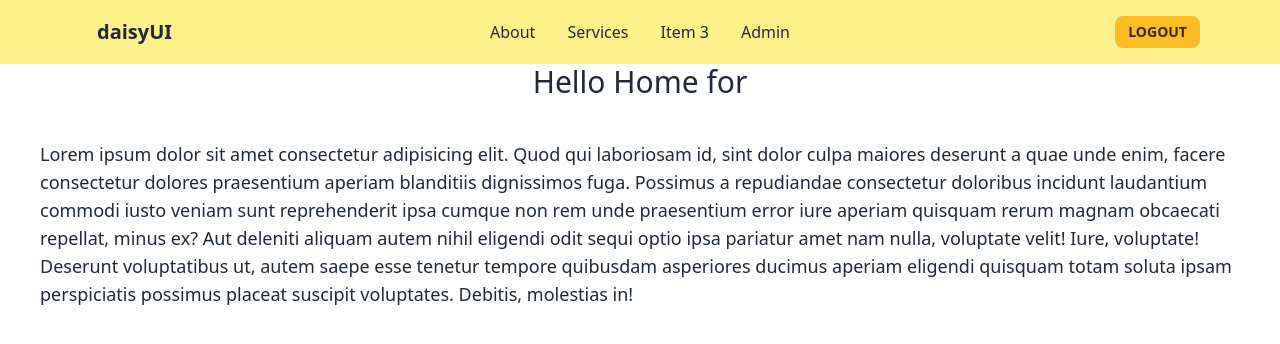
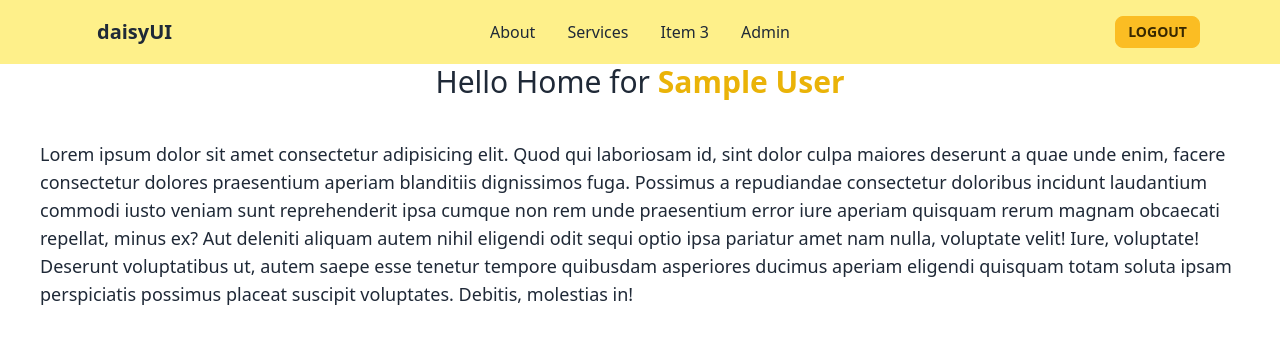
Before and after one commit to sumon-chandra/react-firebase-context-routing, a React (Vite) app: page / in a window 1280 px wide. Shown: the top 344 px of the page. Built offline with nearby package versions, Linux system fonts and the light colour scheme; no server answers; sample sign-in values are in the browser's storage.

Commit message:
Added displayName by signup with email

```diff
--- a/src/contexts/AuthProvider.jsx
+++ b/src/contexts/AuthProvider.jsx
@@ -7,6 +7,7 @@ import {
   signOut,
   GoogleAuthProvider,
   signInWithPopup,
+  updateProfile,
 } from "firebase/auth";
 import { app } from "../firebase/firebase.config.js";
 export const AuthContext = createContext(null);
@@ -36,11 +37,21 @@ const AuthProvider = ({ children }) => {
   // ** Sign in with Google account
   const provider = new GoogleAuthProvider();
   const signInWithGoogle = () => {
+    setLoading(true);
     return signInWithPopup(auth, provider);
+  };
+
+  // ** Update profile
+  const handleUpdateProfile = (name) => {
+    updateProfile(auth.currentUser, {
+      displayName: name,
+    });
   };
 
   useEffect(() => {
     const unsubscribe = onAuthStateChanged(auth, (user) => {
+      handleUpdateProfile();
+      console.log(user);
       setUser(user);
       setLoading(false);
     });
@@ -55,6 +66,7 @@ const AuthProvider = ({ children }) => {
     signIn,
     logout,
     signInWithGoogle,
+    handleUpdateProfile,
   };
   return (
     <AuthContext.Provider value={authInfo}>{children}</AuthContext.Provider>
--- a/src/pages/Home.jsx
+++ b/src/pages/Home.jsx
@@ -2,11 +2,13 @@ import React, { useContext } from "react";
 import { AuthContext } from "../contexts/AuthProvider";
 
 const Home = () => {
-  const { userName } = useContext(AuthContext);
-
+  const { user } = useContext(AuthContext);
   return (
     <div>
-      <h2 className="text-3xl text-center">Hello Home for {userName}</h2>
+      <h2 className="text-3xl text-center">
+        Hello Home for{" "}
+        <span className="font-bold text-yellow-500">{user?.displayName}</span>
+      </h2>
       <p className="p-10 text-lg">
         Lorem ipsum dolor sit amet consectetur adipisicing elit. Quod qui
         laboriosam id, sint dolor culpa maiores deserunt a quae unde enim,
--- a/src/pages/Register.jsx
+++ b/src/pages/Register.jsx
@@ -1,9 +1,10 @@
-import React, { useContext } from "react";
+import React, { useContext, useEffect } from "react";
 import { Link, useLocation, useNavigate } from "react-router-dom";
 import { AuthContext } from "../contexts/AuthProvider";
 
 const Register = () => {
-  const { createUser, signInWithGoogle } = useContext(AuthContext);
+  const { createUser, signInWithGoogle, handleUpdateProfile } =
+    useContext(AuthContext);
   const location = useLocation();
   const navigate = useNavigate();
   const from = location.state?.from?.pathname || "/";
@@ -13,10 +14,12 @@ const Register = () => {
     e.preventDefault();
     const email = e.target.email.value;
     const password = e.target.password.value;
+    const name = e.target.name.value;
     createUser(email, password)
       .then(() => {
+        handleUpdateProfile(name);
         e.target.reset();
-        navigate("/");
+        navigate(from);
       })
       .catch((err) => {
         console.error(err.message);
```
